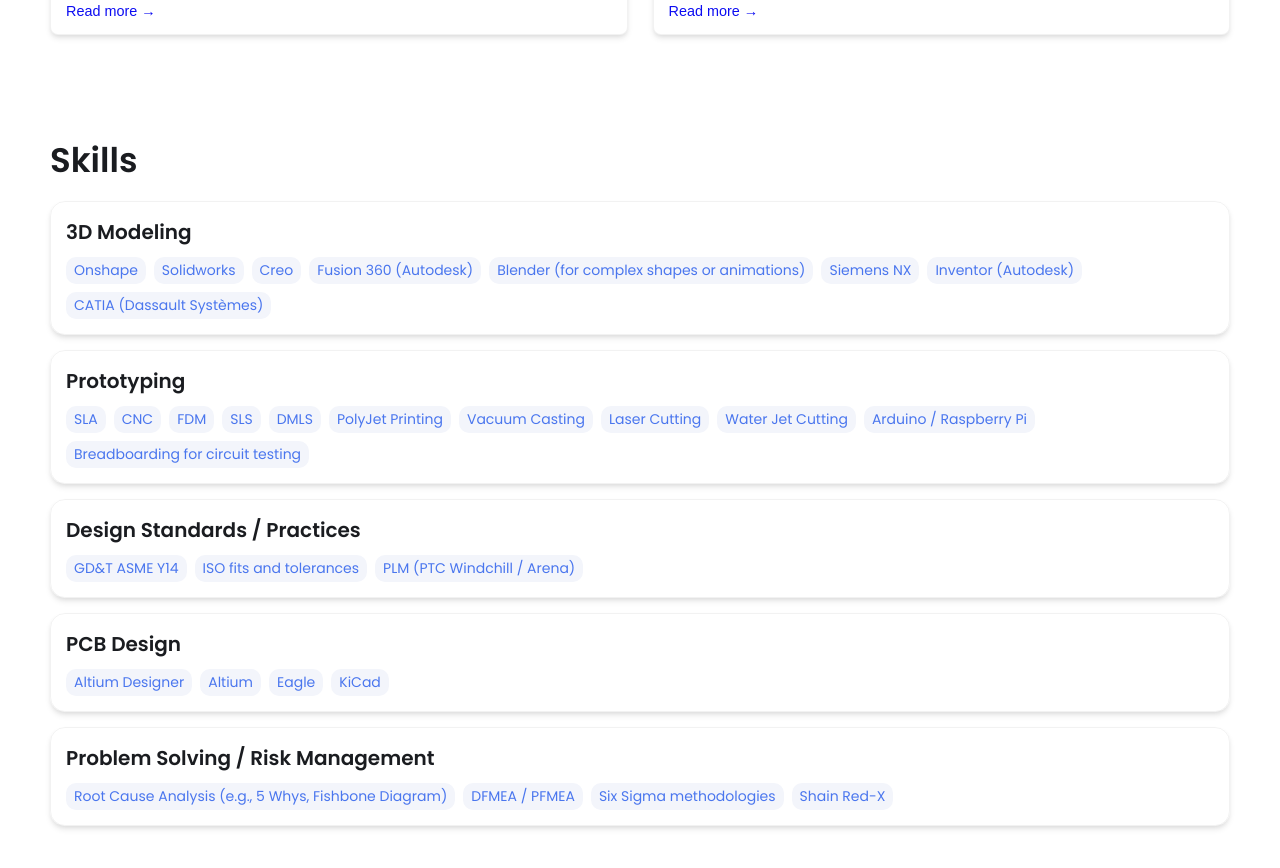
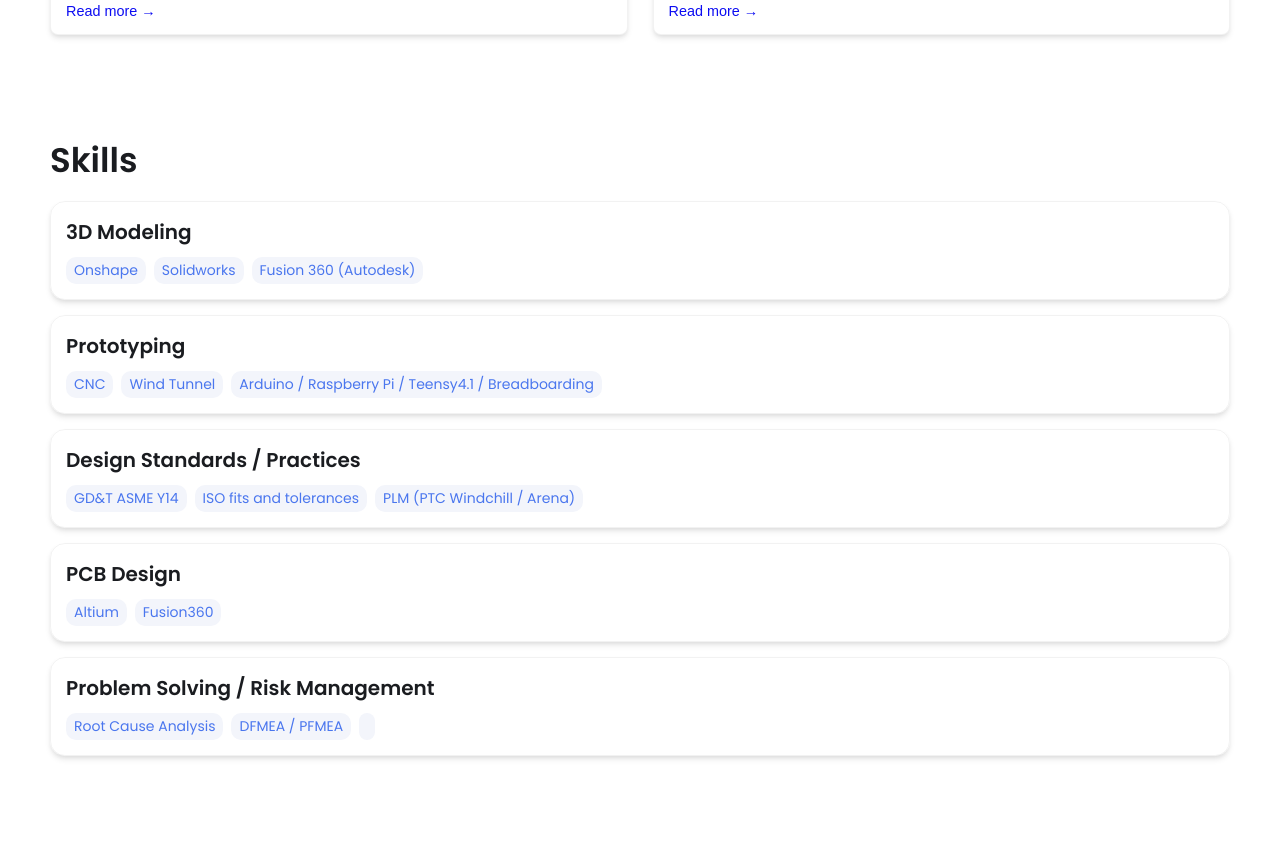
Before and after one commit to isara24/isara24.github.io, a Jekyll site: the page built from index.html, in a window 1280 px wide and 900 px high, scrolled down 1491 px. Shown: the top 868 px of the window. Built offline with Jekyll 4.4.1, drawn with Linux system fonts in a browser that asks for light colours.

Commit message:
Update _config.yml

```diff
--- a/_config.yml
+++ b/_config.yml
@@ -30,7 +30,7 @@ resume-url: https://drive.google.com/file/d/13Z3duVzh-gguPU5r03oJVEE6rV9rd3DS/vi
 # Set up external links - this will show up as small icons next to your name.
 
 external-links:    # input only your own url slug. The icons with missing entries will not appear.
-  linkedin: sara-chankhunthod-355152280    # https://www.linkedin.com/in/{your url slug}
+  linkedin: isara-chankhunthod-355152280    # https://www.linkedin.com/in/{your url slug}
   github: isara24    # https://github.com/{your url slug}
   stackoverflow:      # https://stackoverflow.com/users/{your url slug}
   medium:            # https://medium.com/@{your url slug}
@@ -48,25 +48,12 @@ skills:
     tools:
     - Onshape
     - Solidworks
-    - Creo
     - Fusion 360 (Autodesk)
-    - Blender (for complex shapes or animations)
-    - Siemens NX
-    - Inventor (Autodesk)
-    - CATIA (Dassault Systèmes)
   - category: Prototyping
     tools:
-    - SLA
     - CNC
-    - FDM
-    - SLS
-    - DMLS
-    - PolyJet Printing
-    - Vacuum Casting
-    - Laser Cutting
-    - Water Jet Cutting
-    - Arduino / Raspberry Pi
-    - Breadboarding for circuit testing
+    - Wind Tunnel
+    - Arduino / Raspberry Pi / Teensy4.1 / Breadboarding
   - category: Design Standards / Practices
     tools:
     - GD&T ASME Y14
@@ -74,20 +61,17 @@ skills:
     - PLM (PTC Windchill / Arena)
   - category: PCB Design
     tools:
-    - Altium Designer
     - Altium
-    - Eagle
-    - KiCad
+    - Fusion360
   - category: Problem Solving / Risk Management
     tools:
-    - Root Cause Analysis (e.g., 5 Whys, Fishbone Diagram)
+    - Root Cause Analysis
     - DFMEA / PFMEA
-    - Six Sigma methodologies
-    - Shain Red-X
+    -
 
 
 # Contact Form Setup. Setup an account and copy over the key. When someone fills out the form, it will be received in your email.
-formspree-key:   https://formspree.io/f/{8-digit key}
+formspree-key:   https://formspree.io/f/xnnrewjz
 
 
 
```
